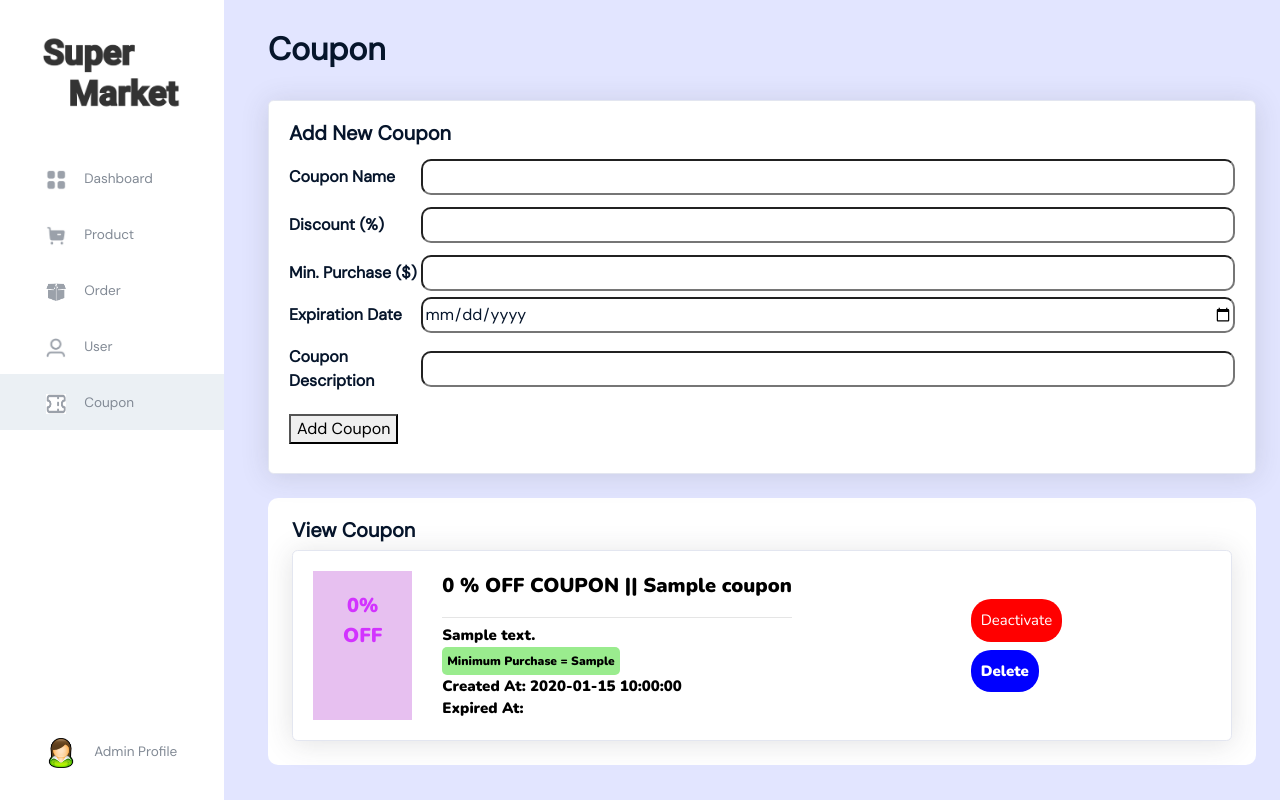
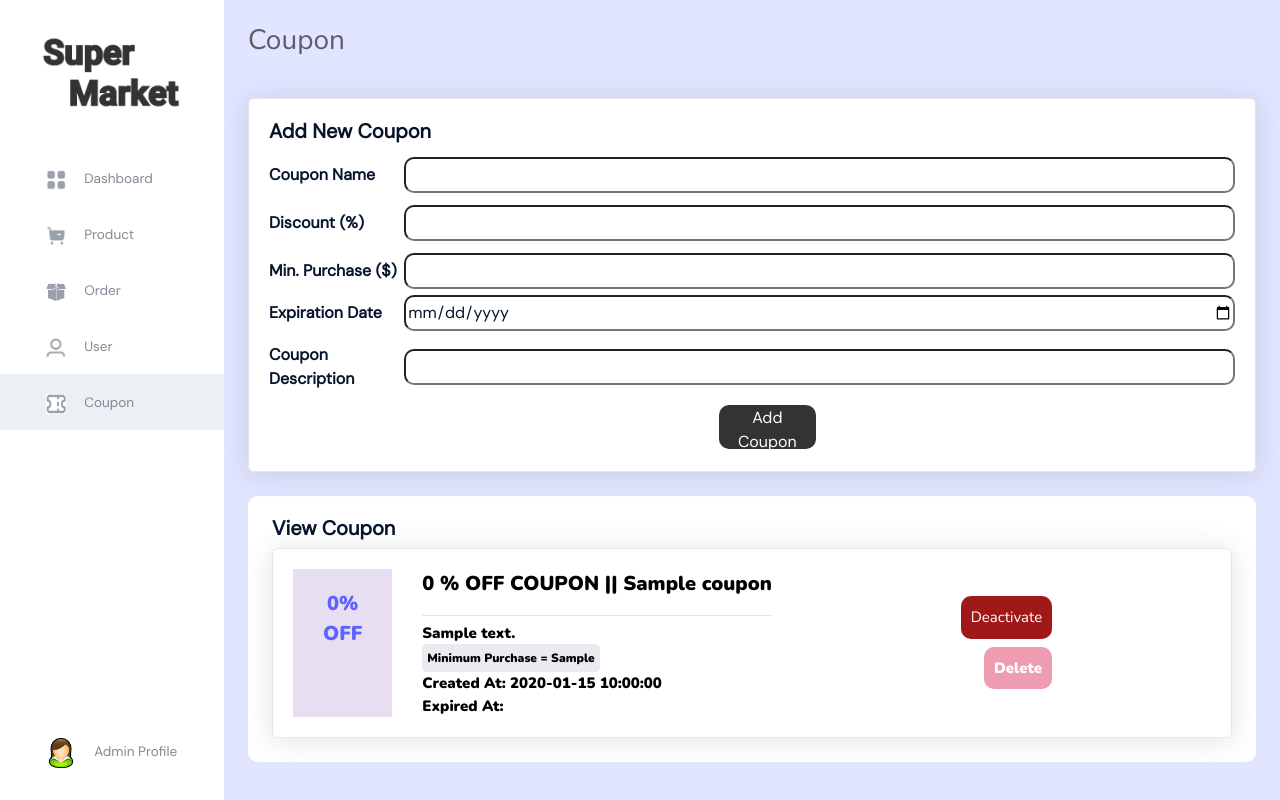
Before and after one commit to JeongyeongP/CAN302-Admin-Page, a PHP site: page /coupon.php in a window 1280 px wide. Run offline with PHP 8.4, Linux system fonts and the light colour scheme; tables that the repository leaves empty or names only in its code hold one stand-in row (values such as "Sample post").

Commit message:
Apply uniform style to all pages

```diff
--- a/add-product.php
+++ b/add-product.php
@@ -91,12 +91,11 @@
         <div id="content-wrapper" class="d-flex flex-column" style="background-color: #E2E5FF;">
 
             <!-- Main Content -->
-            <div id="content" style="margin-left:20px">
+            <div id="content">
                 <!-- Begin Page Content -->
                 <div class="container-fluid" style="background-color: #E2E5FF;">
 
-                    <h2 style="font-family: DM Sans; color:#06152B; margin-top:30px"><b> Product </h2>
-                    <br/>
+                    <h1 class="h3 mb-3 text-gray-800 mt-4" style="margin-bottom: 1rem;">Product</h1>
 
                     <button style='width: 120px; height: 44px; border-radius: 10px; border: 0px; font-family: DM Sans; font-weight: normal; background-color: white' role="button"><a href="product.php" style="color: #06152B">Product List</a></button>
                     <button style='width: 120px; height: 44px; border-radius: 10px; background-color:#333333; font-family: DM Sans; color: white; font-weight: normal' role="button">Add Product</button>
--- a/coupon.php
+++ b/coupon.php
@@ -52,7 +52,7 @@ $con = mysqli_connect("localhost", "root", "", "can302");
 
             <!-- Nav Item - Dashboard -->
             <li class="nav-item">
-                <a class="nav-link" href="index.php">
+                <a class="nav-link" href="dashbaord.php">
                     <i class="fas fa-fw fa-tachometer-alt" style="margin-left:30px;"><img
                             src="images/dashboard_icon.png" width="20px" height="20px;"></i>
                     <span
@@ -106,11 +106,11 @@ $con = mysqli_connect("localhost", "root", "", "can302");
         <div id="content-wrapper" class="d-flex flex-column" style="background-color: #E2E5FF;">
 
             <!-- Main Content -->
-            <div id="content" style="margin-left:20px">
+            <div id="content">
                 <!-- Begin Page Content -->
                 <div class="container-fluid" style="background-color: #E2E5FF;">
 
-                    <h2 style="font-family: DM Sans; color:#06152B; margin-top:30px"><b> Coupon</h2>
+                    <h1 class="h3 mb-3 text-gray-800 mt-4" style="margin-bottom: 1rem;">Coupon</h1>
                     <br />
 
 
@@ -162,7 +162,7 @@ $con = mysqli_connect("localhost", "root", "", "can302");
                                         </br>
 
                                         <button type="submit"
-                                            style="font-family: DM Sans; color:#06152B background-color:#333333;"
+                                            style="float:right; position:abosulte; border-radius:10px; margin-left:450px; width: 10%; border: 0px; height: 44px; background-color:#333333; font-family: DM Sans; color: white; font-weight: normal"
                                             class="button" id="add" name="submit" value="add"> Add
                                             Coupon</button>
                                         </br></br>
@@ -243,6 +243,7 @@ $con = mysqli_connect("localhost", "root", "", "can302");
 
                                     <style> /* Style for view Coupon */
                                         .btn {
+                                            float: right;
                                             background-color: red;
                                             border: none;
                                             color: white;
@@ -253,12 +254,13 @@ $con = mysqli_connect("localhost", "root", "", "can302");
                                             font-size: 20px;
                                             margin: 4px 2px;
                                             cursor: pointer;
-                                            border-radius: 20px;
+                                            border-radius: 10px;
                                             font-size:15px;
                                         }
 
                                         .btn-delete{
-                                            background-color: blue;
+                                            float: right;
+                                            background-color: #EE9CB1;
                                             border: none;
                                             color: white;
                                             padding: 10px 10px;
@@ -268,16 +270,18 @@ $con = mysqli_connect("localhost", "root", "", "can302");
                                             font-size: 20px;
                                             margin: 4px 2px;
                                             cursor: pointer;
-                                            border-radius: 20px;
+                                            border-radius: 10px;
                                             font-size:15px;
                                         }
 
                                         .green {
-                                            background-color: #199319;
+                                            float: right;
+                                            background-color: #00AE31;
                                         }
 
                                         .red {
-                                            background-color: red;
+                                            float: right;
+                                            background-color: #A01818;
                                         }
 
                                         div.coupon-layout {
@@ -288,9 +292,9 @@ $con = mysqli_connect("localhost", "root", "", "can302");
                                         div.coupon-percentage {
 
                                             padding: 20px 30px;
-                                            background-color: #E7C0F0;
+                                            background-color: #E7DEF1;
                                             font-size: 20px;
-                                            color: #D233FF;
+                                            color: #5E63FF;
                                             text-align: center;
                                         }
 
@@ -339,7 +343,7 @@ $con = mysqli_connect("localhost", "root", "", "can302");
                                             display: inline-block;
                                             border:none;
                                             border-radius: 5px;
-                                            background-color:#9AEC8E;
+                                            background-color:#ECE9F0;
 
                                         }
 
--- a/dashboard.php
+++ b/dashboard.php
@@ -19,6 +19,7 @@
 
     <!-- Custom styles for this template-->
     <link href="css/sb-admin-2.min.css" rel="stylesheet">
+    <link href='https://fonts.googleapis.com/css?family=DM Sans' rel='stylesheet'>
 
 </head>
 
@@ -57,7 +58,7 @@
                <span style="font-family: DM Sans; color: #828a95; font-weight: medium; margin-left:10px">User</span></a>
             </li>
             <li class="nav-item">
-               <a class="nav-link" href="index.php">
+               <a class="nav-link" href="coupon.php">
                <i class="fas fa-fw fa-tachometer-alt" style="margin-left:30px;"><img src="images/coupon_icon.png" width="20px" height="20px"></i>
                <span style="font-family: DM Sans; color: #828a95; font-weight: medium; margin-left:10px">Coupon</span></a>
             </li>
--- a/edit-category.php
+++ b/edit-category.php
@@ -95,7 +95,7 @@
                 <!-- Begin Page Content -->
                 <div class="container-fluid" style="background-color: #E2E5FF;">
 
-                 <h2 style="font-family: DM Sans; color:#06152B; margin-top:30px"><b> Product </h2>
+                 <h1 class="h3 mb-3 text-gray-800 mt-4" style="margin-bottom: 1rem;">Product</h1>
                     <br/>
 
                     <a href="category.php" style="font-family: DM Sans; color: #06152B; font-weight:normal"> 🡨 Back to Category List</a>
--- a/edit-product.php
+++ b/edit-product.php
@@ -96,7 +96,7 @@
                 <!-- Begin Page Content -->
                 <div class="container-fluid" style="background-color: #E2E5FF;">
 
-                    <h2 style="font-family: DM Sans; color:#06152B; margin-top:30px"><b> Product </h2>
+                    <h1 class="h3 mb-3 text-gray-800 mt-4" style="margin-bottom: 1rem;">Product</h1>
                     <br/>
 
                     <a href="product.php" style="font-family: DM Sans; color: #06152B; font-weight:normal"> 🡨 Back to Product List</a>
--- a/order-details.php
+++ b/order-details.php
@@ -55,7 +55,7 @@
                <span style="font-family: DM Sans; color: #828a95; font-weight: medium; margin-left:10px">User</span></a>
             </li>
             <li class="nav-item">
-               <a class="nav-link" href="index.php">
+               <a class="nav-link" href="coupon.php">
                <i class="fas fa-fw fa-tachometer-alt" style="margin-left:30px;"><img src="images/coupon_icon.png" width="20px" height="20px"></i>
                <span style="font-family: DM Sans; color: #828a95; font-weight: medium; margin-left:10px">Coupon</span></a>
             </li>
--- a/order.php
+++ b/order.php
@@ -54,7 +54,7 @@
                <span style="font-family: DM Sans; color: #828a95; font-weight: medium; margin-left:10px">User</span></a>
             </li>
             <li class="nav-item">
-               <a class="nav-link" href="index.php">
+               <a class="nav-link" href="coupon.php">
                <i class="fas fa-fw fa-tachometer-alt" style="margin-left:30px;"><img src="images/coupon_icon.png" width="20px" height="20px"></i>
                <span style="font-family: DM Sans; color: #828a95; font-weight: medium; margin-left:10px">Coupon</span></a>
             </li>
--- a/product.php
+++ b/product.php
@@ -86,17 +86,15 @@
         <div id="content-wrapper" class="d-flex flex-column" style="background-color: #E2E5FF;">
 
             <!-- Main Content -->
-            <div id="content" style="margin-left:20px">
+            <div id="content">
                 <!-- Begin Page Content -->
                 <div class="container-fluid" style="background-color: #E2E5FF;">
 
-                    <h2 style="font-family: DM Sans; color:#06152B; margin-top:30px"><b> Product </h2>
-                    <br/>
+                    <h1 class="h3 mb-3 text-gray-800 mt-4" style="margin-bottom: 1rem;">Product</h1>
 
                     <button style='width: 120px; height: 44px; border-radius: 10px; background-color:#333333; font-family: DM Sans; color: white; font-weight: normal' role="button">Product List</button>
                     <button style='width: 120px; height: 44px; border-radius: 10px; border: 0px; font-family: DM Sans; font-weight: normal; background-color: white' role="button"><a href="add-product.php" style="color: #06152B">Add Product</a></button>
                     <button style='width: 120px; height: 44px; border-radius: 10px; border: 0px; font-family: DM Sans; font-weight: normal; background-color: white' role="button"><a href="category.php" style="color: #06152B">Edit Category</a></button>
-
                     <br/>
                     <br/>
 
--- a/user-details.php
+++ b/user-details.php
@@ -54,7 +54,7 @@
                <span style="font-family: DM Sans; color: #828a95; font-weight: medium; margin-left:10px">User</span></a>
             </li>
             <li class="nav-item">
-               <a class="nav-link" href="index.php">
+               <a class="nav-link" href="coupon.php">
                <i class="fas fa-fw fa-tachometer-alt" style="margin-left:30px;"><img src="images/coupon_icon.png" width="20px" height="20px"></i>
                <span style="font-family: DM Sans; color: #828a95; font-weight: medium; margin-left:10px">Coupon</span></a>
             </li>
```
Also changed, not shown: category.php (+3 -4 lines), refund-order.php (+5 -10 lines), user.php (+5 -15 lines).
